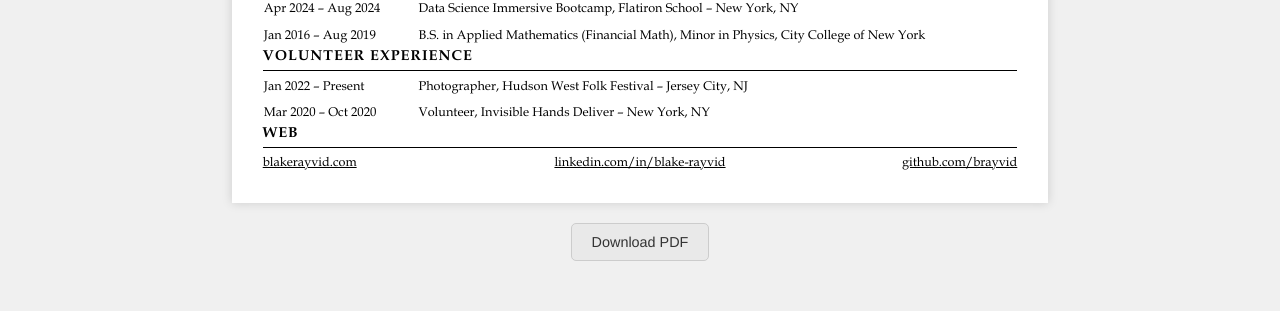
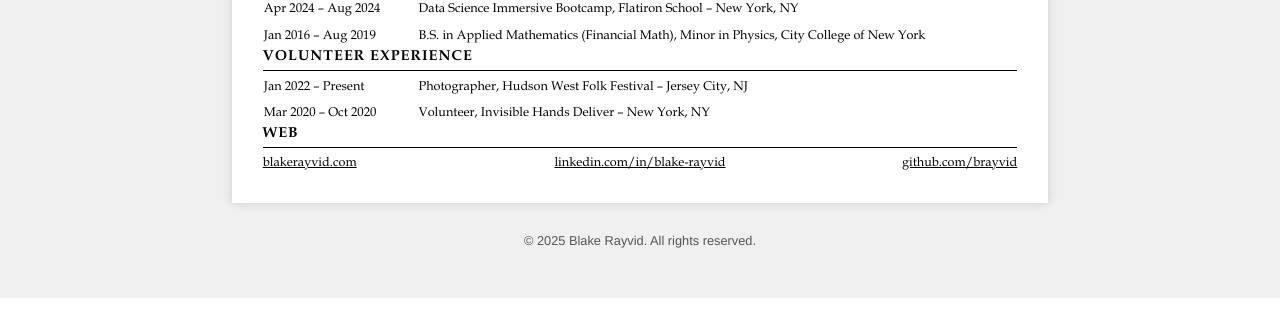
Before and after one commit to brayvid/brayvid, a Flask app: page / in a window 1280 px wide. Shown: the part 938-1249 px from the top of the page. Run offline with Flask 3, Linux system fonts and the light colour scheme.

Commit message:
copyright

```diff
--- a/templates/index.html
+++ b/templates/index.html
@@ -233,9 +233,7 @@
 </div>
 
     {% if not is_pdf_render %}
-    <div id="download-button-container">
-        <button id="download-button" onclick="downloadPDF()">Download PDF</button>
-    </div>
+    <footer>&copy; 2025 <a href="https://blakerayvid.com">Blake Rayvid</a>. All rights reserved.</footer>
     {% endif %}
 
     <!-- MODIFIED: Removed html2pdf.js script tag -->
```
